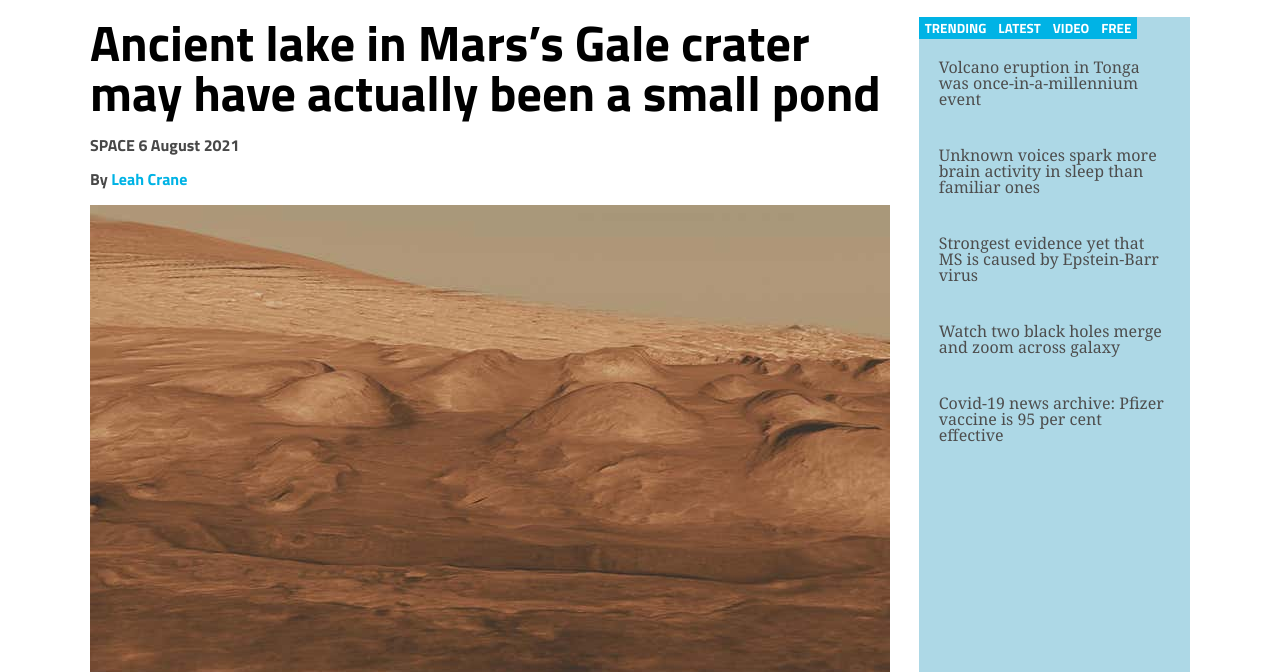
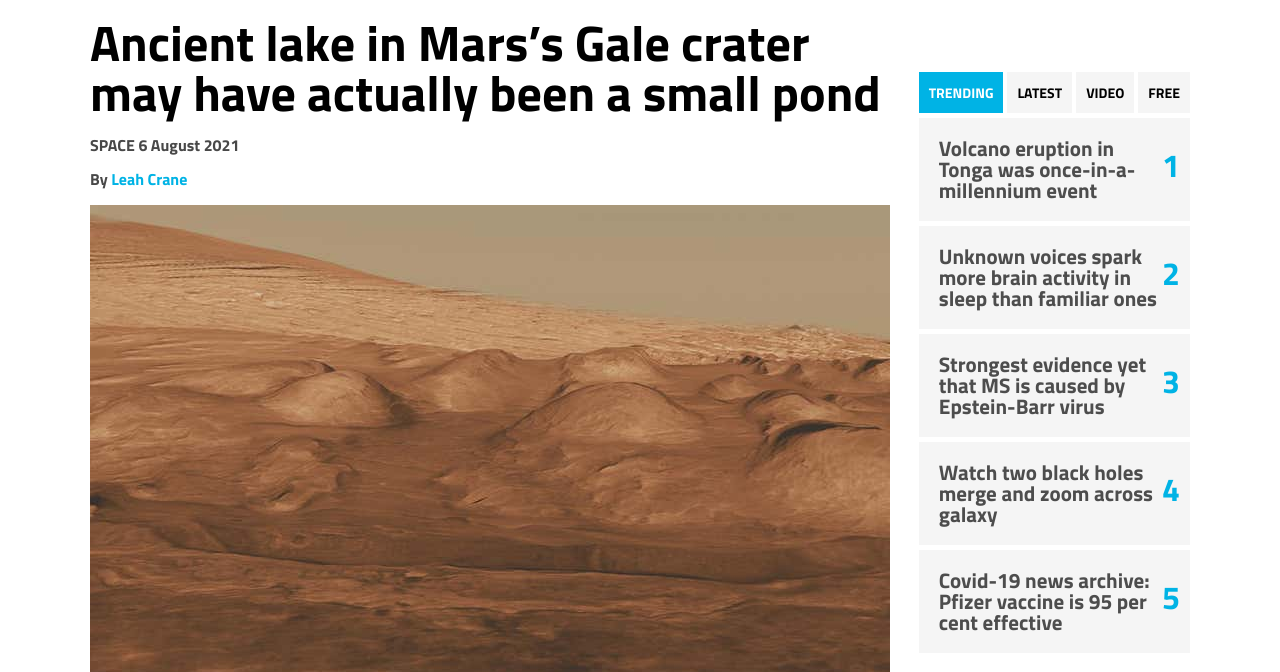
Before and after one commit to sheacronin/article-css, a plain HTML site: page index.html in a window 1280 px wide. Shown: the part 128-800 px from the top of the page. Drawn offline with Linux system fonts and the light colour scheme.

Commit message:
Style sidebar

```diff
--- a/index.html
+++ b/index.html
@@ -82,7 +82,7 @@
         </article>
         <aside>
             <ul class="sidebar-buttons">
-                <li><button>Trending</button></li>
+                <li class="active-button"><button>Trending</button></li>
                 <li><button>Latest</button></li>
                 <li><button>Video</button></li>
                 <li><button>Free</button></li>
--- a/style.css
+++ b/style.css
@@ -226,15 +226,59 @@ figcaption b {
 
 /* Sidebar */
 aside {
-    background: lightblue;
+    position: sticky;
+    top: 200px;
+    align-self: start;
 }
 
 .sidebar-buttons {
     display: flex;
+    justify-content: space-between;
+    margin-bottom: 5px;
+}
+
+.sidebar-buttons button {
+    padding: 10px;
+    background: #f5f5f5;
+    color: black;
+    font-size: 14px;
+    transition: all 0.2s ease-in-out;
+}
+
+.sidebar-buttons button:hover {
+    background: #ddd;
+}
+
+.active-button button {
+    background: var(--blue);
+    color: white;
+}
+
+.active-button button:hover {
+    background: var(--blue);
+}
+
+.sidebar-articles {
+    counter-set: sidebar-articles-counter;
 }
 
 .sidebar-articles li {
     padding: 20px;
+    background: #f5f5f5;
+    font-size: 21px;
+    font-family: Titillium Web,Helvetica,Trebuchet MS,Arial,sans-serif;
+    margin-bottom: 5px;
+    position: relative;
+}
+
+.sidebar-articles li:after {
+    counter-increment: sidebar-articles-counter;
+    content: counter(sidebar-articles-counter);
+    position: absolute;
+    right: 10px;
+    top: 30%;
+    color: var(--blue);
+    font-size: 32px;
 }
 
 /* Gallery */
```
